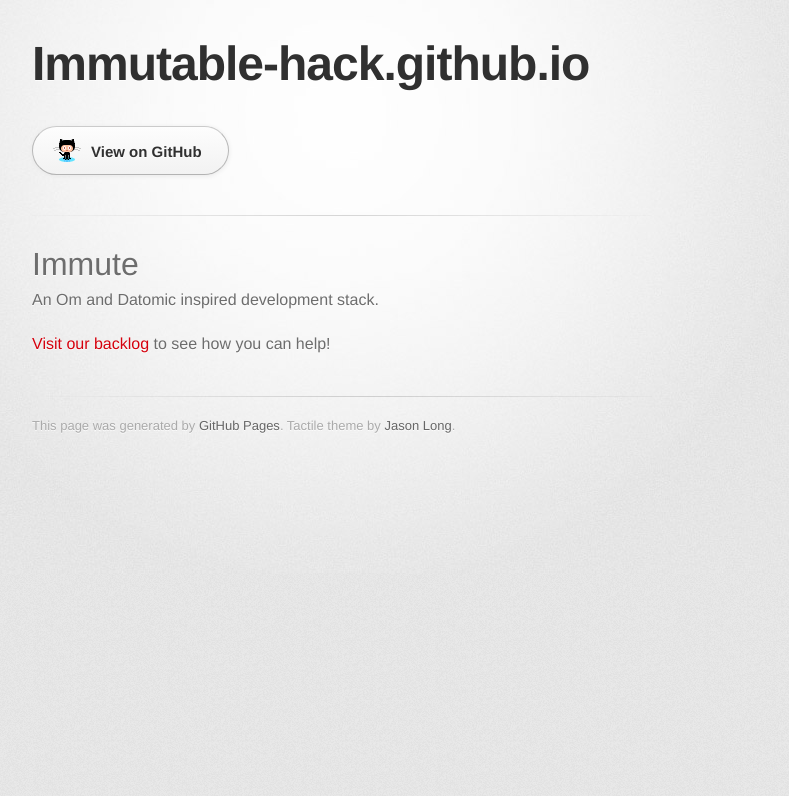
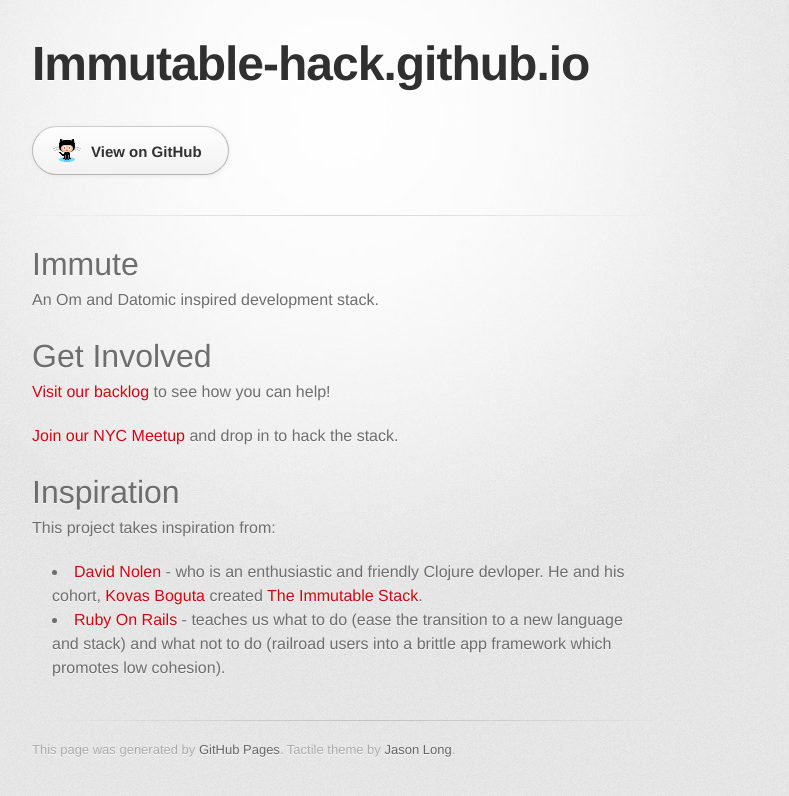
Before and after one commit to immutable-hack/immutable-hack.github.io, a plain HTML site: page index.html in a window 1280 px wide. Shown: the whole page, without its empty margins (298-1087 px from the left). Drawn offline with Linux system fonts and the light colour scheme; a web font is replaced by a local one.

Commit message:
Add inspirations to main page

```diff
--- a/index.html
+++ b/index.html
@@ -35,8 +35,25 @@
 <p>An Om and Datomic inspired development stack.</p>
         </section>
 
-        <section>
+        <section id="get_involved">
+          <h1>Get Involved</h1>
           <p><a href="https://www.pivotaltracker.com/n/projects/1074796">Visit our backlog</a> to see how you can help!</p>
+          <p><a href="http://www.meetup.com/The-New-York-Immutable-Hack/">Join our NYC Meetup</a> and drop in to hack the stack.</p>
+        </section>
+
+        <section id="inspiration">
+          <h1>Inspiration</h1>
+          <p>This project takes inspiration from:</p>
+          <ul>
+            <li>
+              <a href="https://github.com/swannodette">David Nolen</a> - who is an enthusiastic and friendly Clojure devloper.
+              He and his cohort, <a href="https://github.com/kovasb">Kovas Boguta</a> created
+              <a href="http://kitchentablecoders.com/class/2014/04/12/the-immutable-stack/">The Immutable Stack</a>.
+            </li>
+            <li><a href="http://rubyonrails.org/">Ruby On Rails</a> - teaches us what to do (ease the transition to
+              a new language and stack) and what not to do (railroad users into a brittle app framework which promotes low cohesion).
+            </li>
+          </ul>
         </section>
 
         <footer>
```
